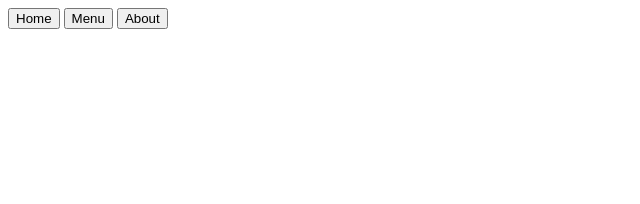
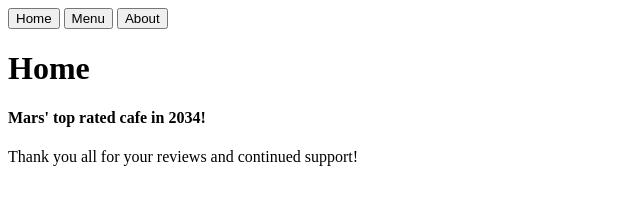
Before and after one commit to marin0suke/restaurant-page, a website built with webpack: page src/template.html in a window 1280 px wide. Shown: the whole page, without its empty margins (0-640 px from the left). Built offline with nearby package versions, Linux system fonts and the light colour scheme.

Commit message:
Add hardcoded html

```diff
--- a/src/template.html
+++ b/src/template.html
@@ -12,5 +12,12 @@
             <button class="header-button">About</button>
         </nav>
     </header>
+    <div class="content">
+        <div class="homepage">
+            <h1>Home</h1>
+            <h4>Mars' top rated cafe in 2034!</h4>
+            <p>Thank you all for your reviews and continued support!</p>
+        </div>
+    </div>
 </body>
 </html>
```
